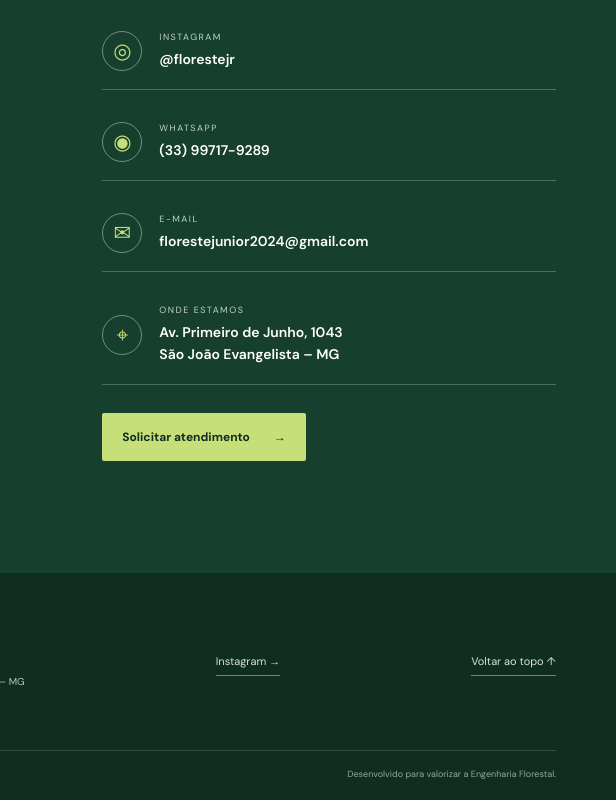
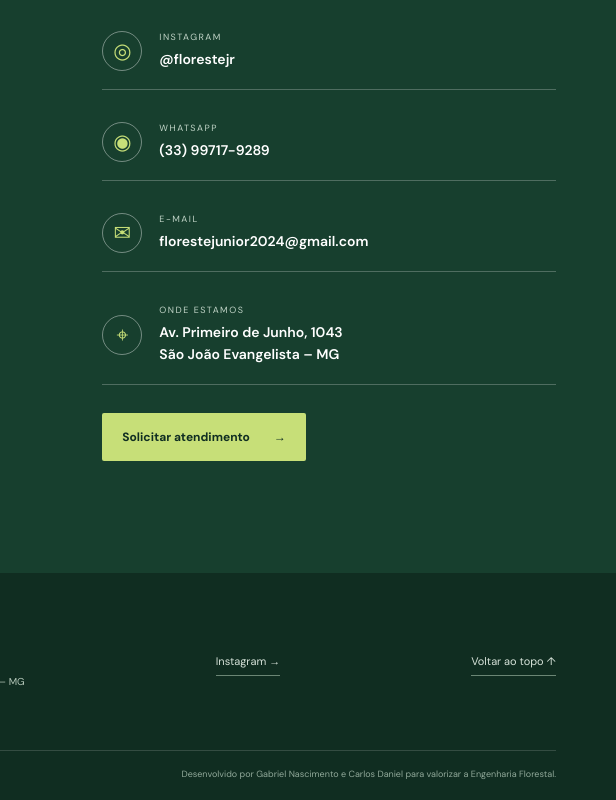
Before and after one commit to florestejunior2024/floreste-jr, a plain HTML site: page index.html in a window 1280 px wide. Shown: the part 9059-9859 px from the top of the page, 664-1280 px from the left. Drawn offline with Linux system fonts and the light colour scheme.

Commit message:
Adicionando o nome dos desenvolvedores

```diff
--- a/index.html
+++ b/index.html
@@ -250,7 +250,7 @@
       <div class="footer-school">Vinculada ao<br><strong>IFMG — Campus São João Evangelista</strong><br>Av. Primeiro de Junho, 1043 · São João Evangelista – MG</div>
       <a class="back-top" href="https://www.instagram.com/florestejr/" target="_blank" rel="noopener">Instagram →</a><a class="back-top" href="#inicio">Voltar ao topo ↑</a>
     </div>
-    <div class="wrap footer-legal"><span>© <span id="year"></span> Floreste JR. Todos os direitos reservados.</span><span>Desenvolvido para valorizar a Engenharia Florestal.</span></div>
+    <div class="wrap footer-legal"><span>© <span id="year"></span> Floreste JR. Todos os direitos reservados.</span><span>Desenvolvido por Gabriel Nascimento e Carlos Daniel para valorizar a Engenharia Florestal.</span></div>
   </footer>
   <script src="script.js"></script>
 </body>
```
